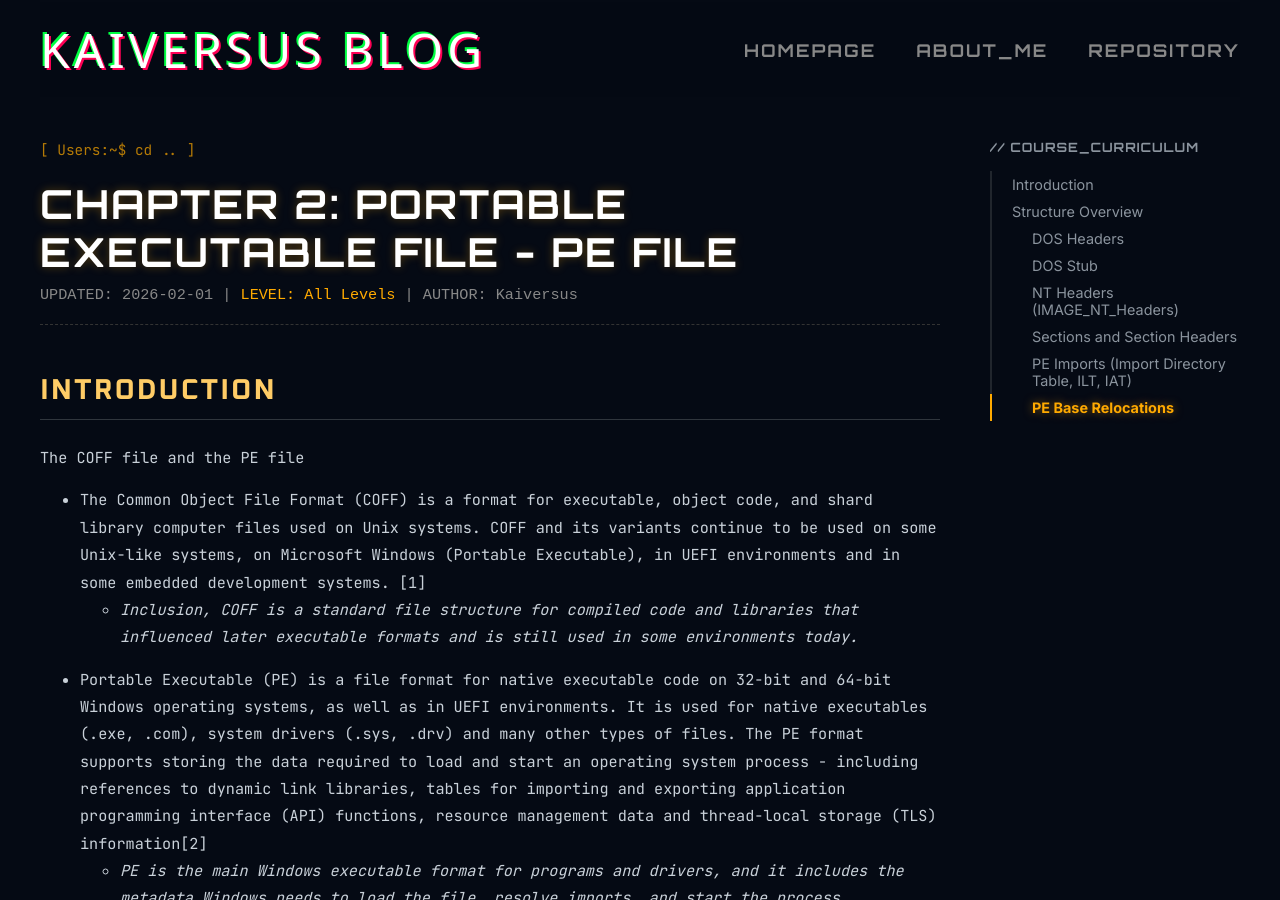
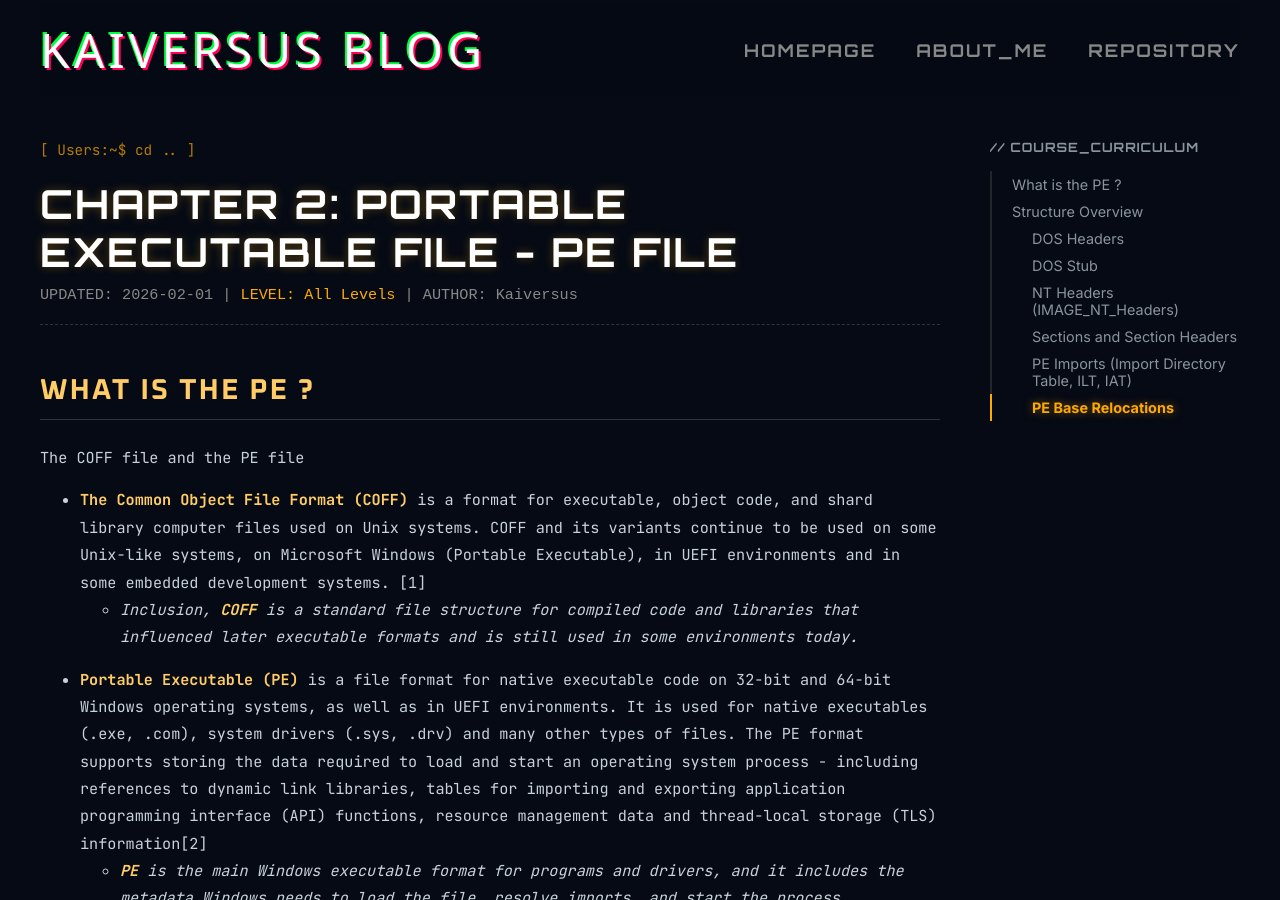
Before and after one commit to kaiversus/kaiversus.github.io, a Jekyll site: the page built from _courses/malware/chapter_2.md, in a window 1280 px wide and 900 px high. Built offline with Jekyll 4.4.1, drawn with Linux system fonts in a browser that asks for light colours; some web fonts are replaced; formulas are drawn with MathJax 3; some of the changed text lies outside the part shown.

Commit message:
Update chapter_2.md

```diff
--- a/_courses/malware/chapter_2.md
+++ b/_courses/malware/chapter_2.md
@@ -7,14 +7,14 @@ author: Kaiversus
 difficulty:
 ---
 
-## Introduction
+## What is the PE ?
 
 The COFF file and the PE file
 
-- The Common Object File Format (COFF) is a format for executable, object code, and shard library computer files used on Unix systems. COFF and its variants continue to be used on some Unix-like systems, on Microsoft Windows (Portable Executable), in UEFI environments and in some embedded development systems. [1]
-    - *Inclusion, COFF is a standard file structure for compiled code and libraries that influenced later executable formats and is still used in some environments today.*
-- Portable Executable (PE) is a file format for native executable code on 32-bit and 64-bit Windows operating systems, as well as in UEFI environments. It is used for native executables (.exe, .com), system drivers (.sys, .drv) and many other types of files. The PE format supports storing the data required to load and start an operating system process - including references to dynamic link libraries, tables for importing and exporting application programming interface (API) functions, resource management data and thread-local storage (TLS) information[2]
-    - *PE is the main Windows executable format for programs and drivers, and it includes the metadata Windows needs to load the file, resolve imports, and start the process.*
+- **The Common Object File Format (COFF)** is a format for executable, object code, and shard library computer files used on Unix systems. COFF and its variants continue to be used on some Unix-like systems, on Microsoft Windows (Portable Executable), in UEFI environments and in some embedded development systems. [1]
+    - *Inclusion, **COFF** is a standard file structure for compiled code and libraries that influenced later executable formats and is still used in some environments today.*
+- **Portable Executable (PE)** is a file format for native executable code on 32-bit and 64-bit Windows operating systems, as well as in UEFI environments. It is used for native executables (.exe, .com), system drivers (.sys, .drv) and many other types of files. The PE format supports storing the data required to load and start an operating system process - including references to dynamic link libraries, tables for importing and exporting application programming interface (API) functions, resource management data and thread-local storage (TLS) information[2]
+    - ***PE** is the main Windows executable format for programs and drivers, and it includes the metadata Windows needs to load the file, resolve imports, and start the process.*
 
 ## Structure Overview
 
```
